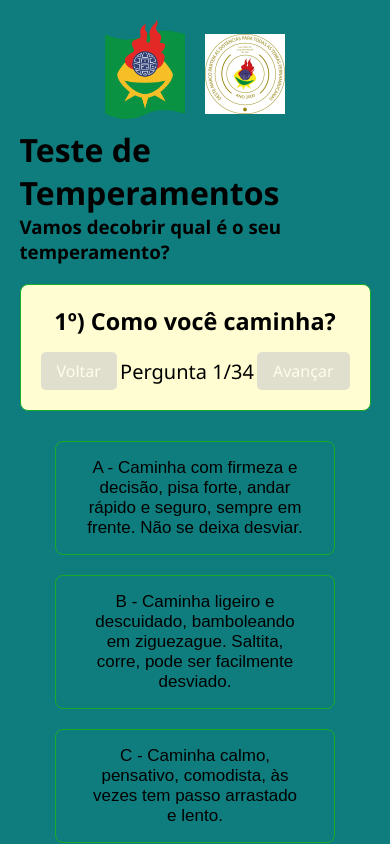
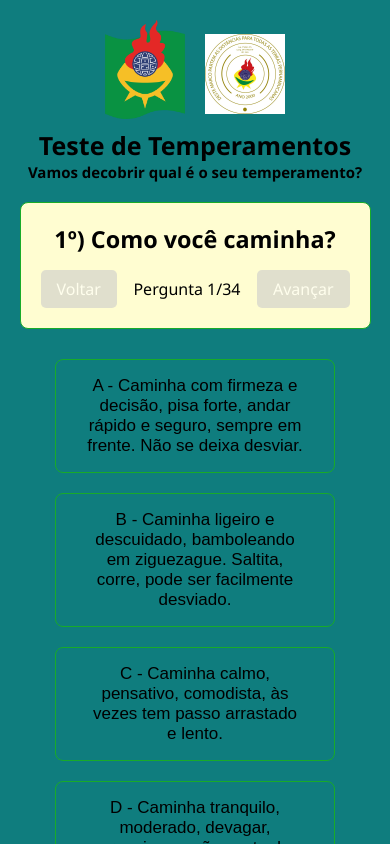
Before and after one commit to gui-hmm/teste_temperamento, an Angular app: page / in a window 390 px wide. Shown: the top 844 px of the page. Built offline with nearby package versions, Linux system fonts and the light colour scheme.

Commit message:
fix: responsividade

```diff
--- a/src/app/components/quizz/quizz.component.css
+++ b/src/app/components/quizz/quizz.component.css
@@ -39,6 +39,18 @@
   }
 }
 
+.quizz_title > h1 {
+  @media(max-width: 450px) {
+    font-size: 25px;
+  }
+}
+
+.quizz_title > h3 {
+  @media(max-width: 450px) {
+    font-size: 15px;
+  }
+}
+
 .alinhamento{
   width: 15%;
 }
@@ -66,6 +78,16 @@
   align-items: center;
   width: 100%;
   margin-top: 15px;
+}
+
+.navigation-buttons > span {
+  @media(max-width: 450px) {
+    font-size: medium;
+  }
+
+  @media(max-width: 350px) {
+    font-size: small;
+  }
 }
 
 .nav-button {
```
